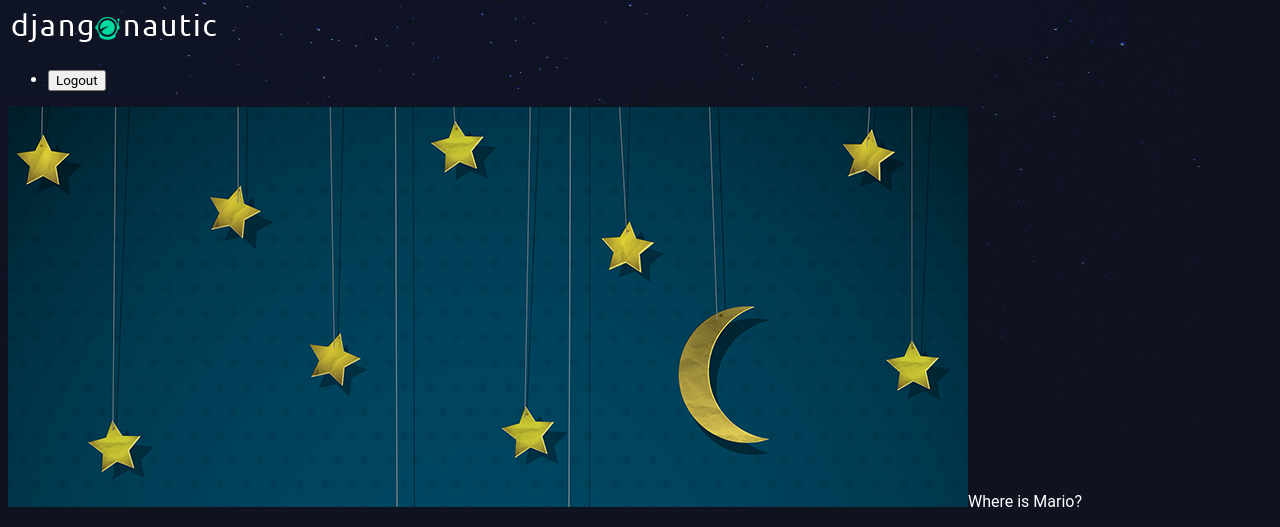
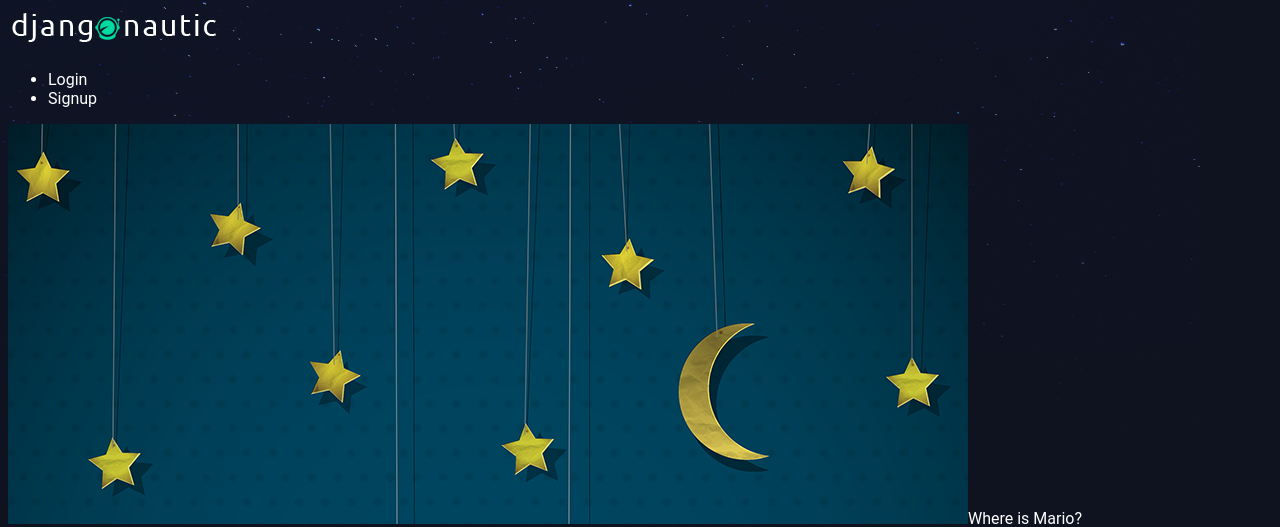
Before and after one commit to bradsimpson213/django-project, a Django app: a page that uses djangonautic/templates/base_layout.html in a window 1280 px wide. Shown: the top 527 px of the page. Run offline with Django 3.2, Linux system fonts and the light colour scheme; data comes from the database, SQL or seed files in the repository; both versions use the stored data as it was after the commit.

Commit message:
navbar setup

```diff
--- a/djangonautic/accounts/views.py
+++ b/djangonautic/accounts/views.py
@@ -18,7 +18,7 @@ def login_view(request):
     if request.method == 'POST':
         form = AuthenticationForm(data=request.POST)
         if form.is_valid():
-            user = form.get_user
+            user = form.get_user()
             login(request, user)
             if 'next' in request.POST:
                 return redirect(request.POST.get('next'))
--- a/djangonautic/templates/base_layout.html
+++ b/djangonautic/templates/base_layout.html
@@ -13,12 +13,18 @@
             <h1><a href="{% url 'articles:list' %}"><img src="{% static 'logo.png' %}" /></a></h1>
             <nav>
                 <ul>
+                    {% if user.is_authenticated %}
                         <li>
                             <form class="logout-link" action="{% url 'accounts:logout' %}" method="POST">
                                 {% csrf_token %}
                                 <button type="submit">Logout</button>
                             </form>
                         </li>
+                        <li><a href="{% url 'articles:create' %}">New Article</a></li>
+                    {% else %}
+                        <li><a href="{% url 'accounts:login' %}">Login</a></li>
+                        <li><a href="{% url 'accounts:signup' %}">Signup</a></li>
+                    {% endif %}
                 </ul>
             </nav>
             {% block content %}
```
Also changed, not shown: djangonautic/db.sqlite3. Lines whose indentation alone changed are shown as unchanged.
